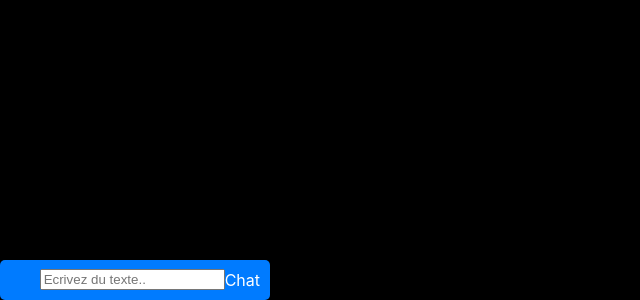
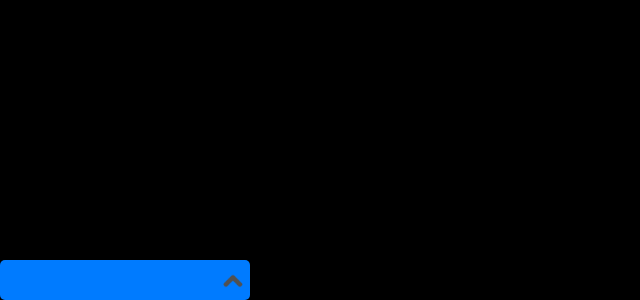
Before and after one commit to ItsMeJules/Transcendance, a React (Create React App) app in the folder front/: page / in a window 1280 px wide. Shown: the part 500-800 px from the top of the page, without its empty margins (0-640 px from the left). Built offline with nearby package versions, Linux system fonts and the light colour scheme.

Commit message:
Dropdown menu working, css needs some rework bc its bad

```diff
--- a/front/src/chat/dropdown/ChatDropdown.scss
+++ b/front/src/chat/dropdown/ChatDropdown.scss
@@ -15,20 +15,46 @@
 		justify-content: flex-end;
 		align-items: flex-end;
 
+		position: relative;
+
 		border-radius: 5px;
 
 		background-color: #007bff;
 		color: #fff;
 
 		width: 250px;
-		height: 20px;
-		padding: 10px;
+		height: 40px;
 
 		cursor: pointer;
 
 		&:hover {
 			transition: background-color 0.2s ease-in-out;
 			background-color: #409cff;
+		}
+
+		.dropdown-input {
+			position: absolute;
+
+			top: 4px;
+			left: 2px;
+
+			width: 210px;
+			height: 30px;
+
+			border-radius: 5px;
+
+			outline: none;
+			border: none;
+		}
+
+		.dropdown-arrow-toggle {
+			position: absolute;
+
+			top: 10px;
+			right: 5px;
+
+			width: 25px;
+			height: 25px;
 		}
 
 	}
@@ -44,7 +70,7 @@
 		border-top-left-radius: 5px;
 		border-top-right-radius: 5px;
 
-		width: 270px;
+		width: 250px;
 
 		.message {}
 
--- a/front/src/chat/dropdown/DropdownIcon.jsx
+++ b/front/src/chat/dropdown/DropdownIcon.jsx
@@ -1,4 +1,6 @@
 import React from "react";
+
+import UpArrow from "../../assets/up-arrow.png"
 
 export default class DropdownIcon extends React.Component {
 
@@ -8,9 +10,13 @@ export default class DropdownIcon extends React.Component {
 
 	render() {
 		return (
-			<div className="dropdown-icon" onClick={this.props.onClick}>
-				<input placeholder="Ecrivez du texte.."></input>
-				<div className="dropdown-icon-text">{this.props.name}</div>
+			<div className="dropdown-icon">
+
+				{this.props.chatToggled &&
+						<input className="dropdown-input" placeholder="Ecrivez un message.." />
+				}
+
+				<img className="dropdown-arrow-toggle" src={UpArrow} onClick={this.props.onClick} />
 			</div>
 		)
 	}
```
Also changed, not shown: front/src/assets/up-arrow.png (added).
